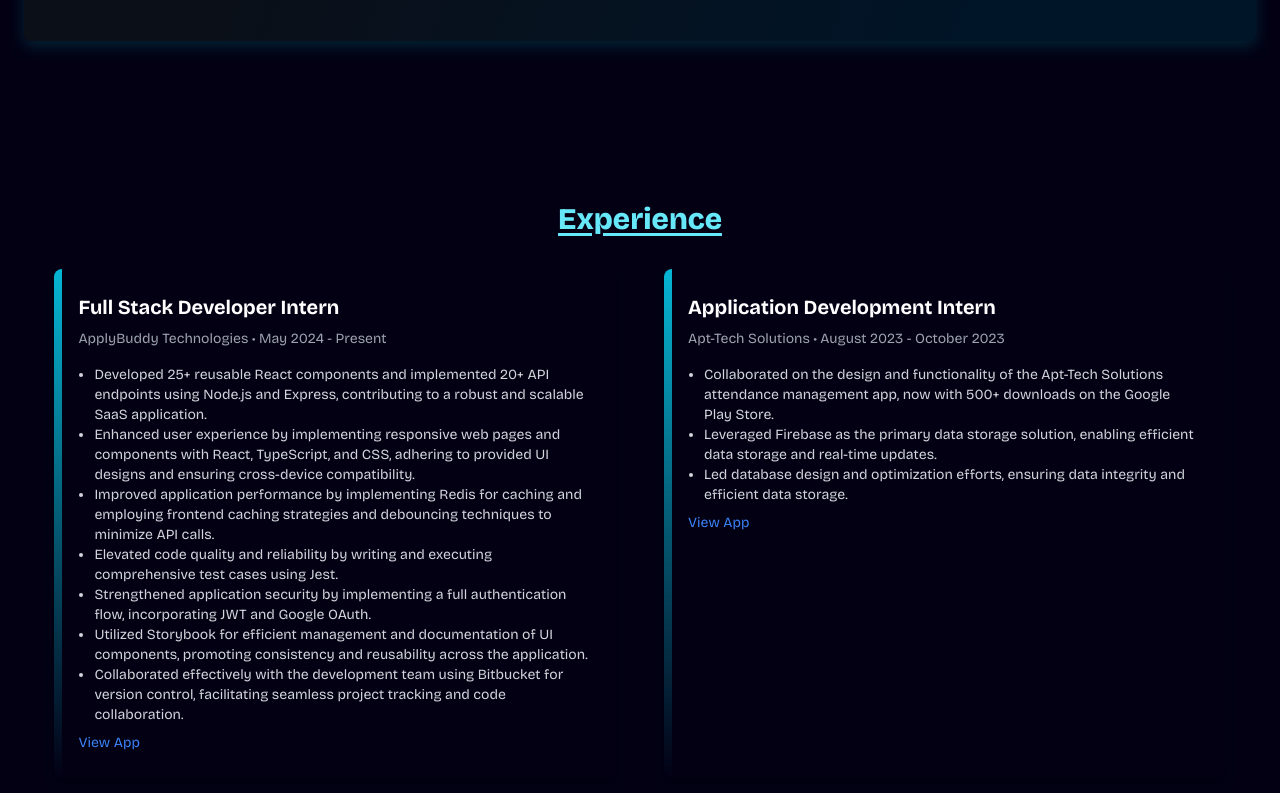
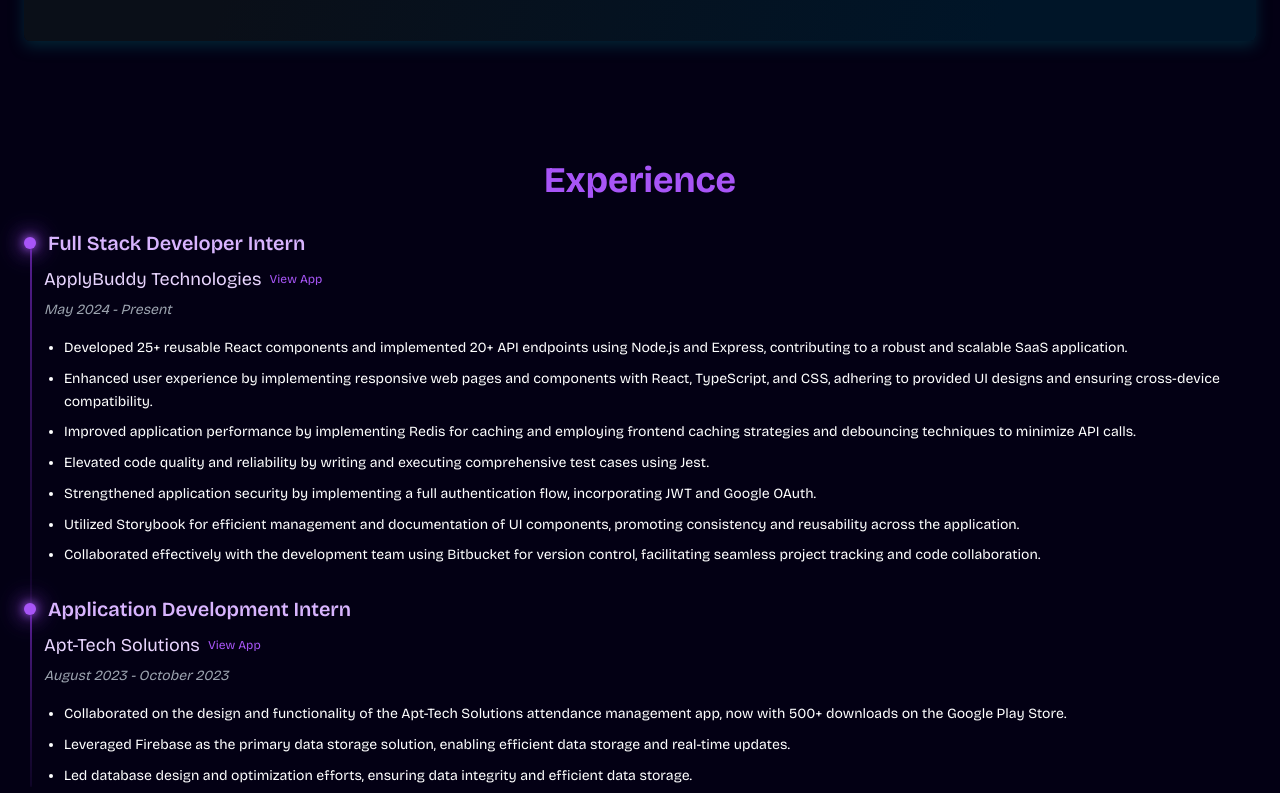
Before and after one commit to Pratik1374/my-portfolio, a React (Vite) app: page / in a window 1280 px wide. Shown: the part 1127-1920 px from the top of the page. Built offline with nearby package versions, Linux system fonts and the light colour scheme.

Commit message:
updated experience section

```diff
--- a/src/index.css
+++ b/src/index.css
@@ -193,3 +193,12 @@
     background-position: 0% 50%;
   }
 }
+
+.neon-effect {
+  color: #a855f7; /* Purple shade for neon */
+  text-shadow: 0 0 10px #a855f7, 0 0 20px #a855f7, 0 0 30px #a855f7;
+}
+
+.neon-dot {
+  box-shadow: 0 0 10px #a855f7, 0 0 20px #a855f7, 0 0 30px #a855f7;
+}
--- a/src/pages/Experience.jsx
+++ b/src/pages/Experience.jsx
@@ -1,81 +1,101 @@
-import React, { useEffect, useRef, useState } from "react";
+import React, { useEffect, useRef } from "react";
 import { experience } from "../data/data";
-import { motion } from "framer-motion";
+import { motion, useInView, useAnimation } from "framer-motion";
 
-const ExperienceCard = ({ experience }) => {
+const Experience = () => {
   const ref = useRef(null);
-  const [isVisible, setIsVisible] = useState(false);
+  const isInView = useInView(ref, { once: false, threshold: 0.2 });
+  const lineControls = useAnimation();
+
+  const lineVariants = {
+    hidden: { height: 0, opacity: 0 },
+    visible: { height: "calc(100% - 20px)", opacity: 1 },
+  };
 
   useEffect(() => {
-    const observer = new IntersectionObserver(
-      ([entry]) => {
-        if (entry.isIntersecting) {
-          setIsVisible(true);
-        }
-      },
-      {
-        threshold: 0.1,
-      }
-    );
-
-    if (ref.current) {
-      observer.observe(ref.current);
+    if (isInView) {
+      lineControls.start("visible");
+    } else {
+      lineControls.start("hidden");
     }
-
-    return () => {
-      if (ref.current) {
-        observer.unobserve(ref.current);
-      }
-    };
-  }, []);
+  }, [isInView, lineControls]);
 
   return (
-    <motion.div
-      ref={ref}
-      initial={{ y: 50, opacity: 0 }}
-      animate={{ y: isVisible ? 0 : 50, opacity: isVisible ? 1 : 0 }}
-      transition={{ duration: 0.5, delay: isVisible ? 0.5 : 0 }}
-      className="relative w-full lg:w-[45%]  my-bg-dark-gradien p-6 rounded-lg my-4 shadow-lg hover:shadow-cyan-800 cursor-pointer"
-    >
-      <div className="absolute top-0 left-0 w-2 h-full bg-gradient-to-b from-cyan-500 to-transparent rounded-l-lg"></div>
+    <section id="experience" className="container py-10">
+      <h2 className="text-4xl font-bold text-center text-purple-500 mb-12">
+        Experience
+      </h2>
 
-      <h3 className="text-xl font-bold text-white">{experience.role}</h3>
-      <p className="text-gray-400 text-sm mt-2">
-        {experience.company} • {experience.duration}{" "}
-      </p>
-      <ul className="list-disc ml-4 text-gray-300 text-sm mt-4">
-        {experience.description.map((point, index) => (
-          <li key={index}>{point}</li>
+      <div className="relative ml-[12px]" ref={ref}>
+        {experience.map((exp, index) => (
+          <motion.div
+            key={index}
+            initial={{ opacity: 0, y: -50 }} // Change x to y for vertical animation
+            animate={isInView ? { opacity: 1, y: 0 } : {}} // Change x to y
+            transition={{
+              duration: (index + 1) * 0.8,
+              ease: "easeOut",
+              delay: index * 0.2,
+            }}
+            className="ml-8 relative -mt-[20px]"
+          >
+            {/* Animated connecting line */}
+            <motion.div
+              className="absolute w-[2px] left-[-0.9rem] top-[20px]"
+              variants={lineVariants}
+              initial="hidden"
+              animate={lineControls}
+              transition={{
+                duration: 1.5, // Increased duration for slower animation
+                delay: index * 0.5, // Reduced delay for smoother staggering
+                ease: "easeInOut", // Smooth easing
+              }}
+              style={{
+                background:
+                  "linear-gradient(to bottom, rgba(147, 51, 234, 1), rgba(147, 51, 234, 0.5))",
+                filter: "blur(1px)",
+                maskImage:
+                  "linear-gradient(to bottom, rgba(0, 0, 0, 1), rgba(0, 0, 0, 0.3))",
+              }}
+            />
+
+            <div className="flex items-center mb-2 -ml-[20px]">
+              <motion.div
+                className="w-[12px] h-[12px] bg-purple-500 rounded-full mr-3 neon-dot"
+                whileHover={{ scale: 1.2 }}
+              ></motion.div>
+              <h3 className="text-xl font-semibold text-purple-300 hover:text-purple-300 transition duration-200">
+                {exp.role}
+              </h3>
+            </div>
+            <h4 className="text-lg text-purple-200 mb-1 flex gap-2">
+              {exp.company}
+              <a
+                href={exp.appLink}
+                target="_blank"
+                rel="noopener noreferrer"
+                className="text-purple-500 flex items-center space-x-1 hover:text-purple-400 transition duration-200"
+              >
+                <span className="text-xs">View App</span>
+              </a>
+            </h4>
+            <span className="text-sm text-gray-400 italic">{exp.duration}</span>
+            <ul
+              className={`mt-4 ml-5 list-disc space-y-2 ${
+                index != experience.length - 1 ? "pb-12" : ""
+              }`}
+            >
+              {exp.description.map((desc, i) => (
+                <li
+                  key={i}
+                  className="text-sm leading-relaxed hover:text-purple-300 transition duration-200"
+                >
+                  {desc}
+                </li>
+              ))}
+            </ul>
+          </motion.div>
         ))}
-      </ul>
-      {experience.appLink && (
-        <a
-          href={experience.appLink}
-          target="_blank"
-          rel="noopener noreferrer"
-          className="text-blue-500 hover:underline mt-2 inline-block text-sm"
-        >
-          View App
-        </a>
-      )}
-    </motion.div>
-  );
-};
-
-const Experience = () => {
-  return (
-    <section id="experience" className="my-bg-dark-gradient py-20">
-      <div className="container mx-auto px-4">
-        <div className="flex flex-col justify-center items-center">
-          <p className="text-3xl mb-4 underline underline-offset-4 text-cyan-300 font-extrabold">
-            Experience
-          </p>
-          <div className="flex flex-wrap justify-center gap-12">
-            {experience.map((exp) => (
-              <ExperienceCard key={exp.role} experience={exp} />
-            ))}
-          </div>
-        </div>
       </div>
     </section>
   );
```
